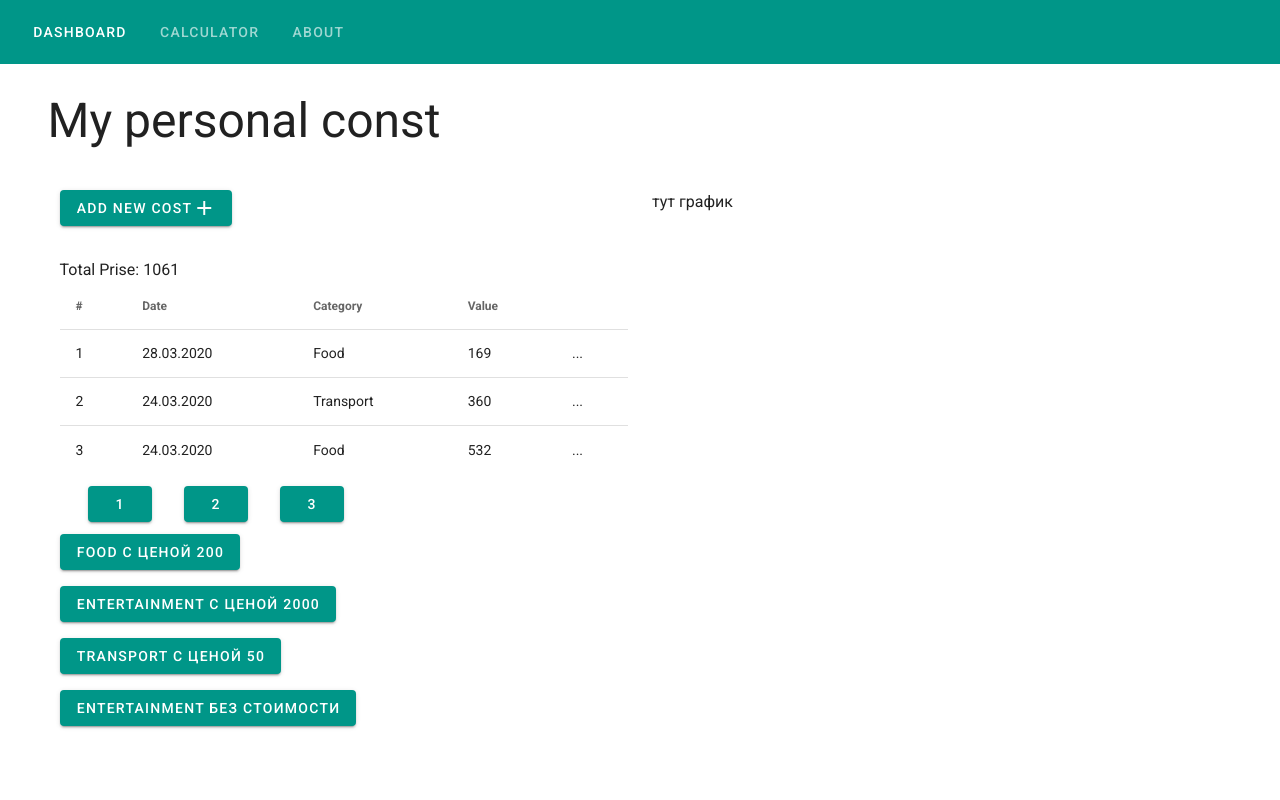
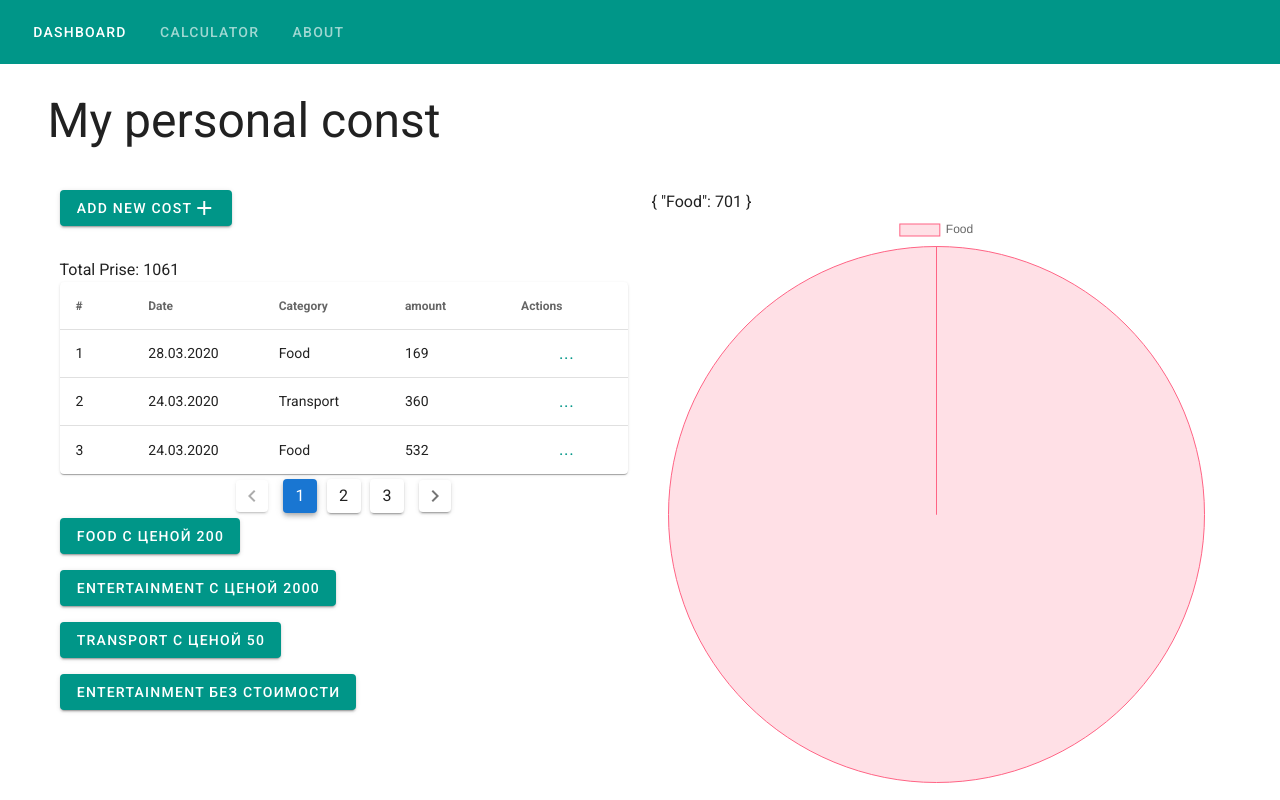
Before and after one commit to kirillisprk/vueJs, a Vue app in the folder my-personal-cost/: page /dashboard/1 in a window 1280 px wide. Built offline with nearby package versions, Linux system fonts and the light colour scheme.

Commit message:
ДЗ№9 Не готово

```diff
--- a/my-personal-cost/package.json
+++ b/my-personal-cost/package.json
@@ -9,9 +9,11 @@
     "test": "jest"
   },
   "dependencies": {
+    "chart.js": "^2.9.4",
     "core-js": "^3.6.5",
     "vee-validate": "^3.4.13",
     "vue": "^2.6.11",
+    "vue-chartjs": "^3.5.1",
     "vue-click-outside": "^1.1.0",
     "vue-router": "^3.5.2",
     "vuelidate": "^0.7.6",
--- a/my-personal-cost/src/App.vue
+++ b/my-personal-cost/src/App.vue
@@ -12,21 +12,22 @@
         </v-row>
         <v-row>
           <v-col>
-            <v-btn color="teal mb-8" dark @click="dialog = true">
+            <v-btn color="teal mb-8" dark @click="state='Add'; dialog = true">
               ADD NEW COST
               <v-icon>mdi-plus</v-icon>
             </v-btn>
-            <AddPaymentForm @hideAdd="closeWindow" :dialog="dialog"/>
+            <AddPaymentForm @hideAdd="closeWindow" :dialog="dialog" :state="this.state" :editElement="editElement"/>
             <router-view/>
             <FastAddList @showAdd="showWindow"/>
-            <AddPaymentForm v-if="editIsShow" :state="this.state" :editElement="editElement"/>
           </v-col>
           <v-col>
-            тут график
+            {{ this.getStatistics }}
+            <chart-pie :chartdata="chartData"/>
           </v-col>
         </v-row>
       </v-container>
     </v-main>
+
   </v-app>
 </template>
 
@@ -36,6 +37,8 @@ import Header from "@/components/Header";
 import ButtonAddNewCost from "@/components/ButtonAddNewCost";
 import FastAddList from "@/components/FastAddList";
 import AddPaymentForm from "@/components/AddPaymentForm";
+import {mapGetters} from "vuex";
+import ChartPie from "@/components/ChartPie";
 
 export default {
   name: 'App',
@@ -44,8 +47,10 @@ export default {
     ButtonAddNewCost,
     FastAddList,
     AddPaymentForm,
+    ChartPie
   },
   data: () => ({
+    loaded: false,
     dialog: false,
     textHeader: 'My personal const',
     showFormAdd: false,
@@ -53,11 +58,18 @@ export default {
     modalSettings: {},
     editIsShow: false,
     editElement: {},
-    state: ''
+    state: '',
+    //chartLabels: Object.keys(this.getStatistics),
+    //chartData: Object.values(this.getStatistics),
+    chartOptions: null,
+    chartData: {
+      labels: ['Food'],
+      data: [333]
+    }
   }),
   methods: {
     edit (element) {
-      this.editIsShow = true;
+      this.dialog = true;
       this.state = 'edit'
       this.editElement = element
     },
@@ -69,6 +81,20 @@ export default {
     },
     showWindow () {
       this.dialog = true
+      this.state = 'Add'
+    },
+    showGraphic () {
+      this.renderChart(this.dataSet)
+    }
+  },
+  computed: {
+    ...mapGetters([
+      'getCategoriesList',
+      'getStatistics'
+    ]),
+    getLabels () {
+      console.log('345', this.getStatistics)
+      return ['Food']
     }
   },
   watch: {
@@ -82,7 +108,6 @@ export default {
     }
   },
   mounted () {
-
     this.$contextMenu.EventBus.$on('editElement', this.edit)
     this.$contextMenu.EventBus.$on('closeEdit', this.closeEdit)
   }
--- a/my-personal-cost/src/components/AddPaymentForm.vue
+++ b/my-personal-cost/src/components/AddPaymentForm.vue
@@ -208,6 +208,10 @@ export default {
       this.date = new Date(+yyyy, +mm, +dd).toISOString().slice(0, 10)
     },
     closeWindow () {
+      this.selectedCategory = ''
+      this.amount = ''
+      this.editId = ''
+      this.date = ''
       this.$emit('hideAdd');
     }
 
@@ -228,8 +232,8 @@ export default {
     this.getOptionsCategories()
     if (this.state === 'edit') {
       this.setForm(this.editElement)
-      this.$contextMenu.EventBus.$on('editElement', this.setForm)
     }
+    this.$contextMenu.EventBus.$on('editElement', this.setForm)
   }
 
 }
--- /dev/null
+++ b/my-personal-cost/src/components/ChartPie.vue
@@ -0,0 +1,45 @@
+<script>
+import {Pie} from 'vue-chartjs'
+
+export default {
+  extends: Pie,
+  props: {
+    chartdata: {
+      type: Object,
+      default: null
+    },
+  },
+  data () {
+    return {
+      chartOptions: null,
+      chartData: {
+        labels: this.chartdata.labels,
+        datasets: [{
+          label: 'Расходы по категориям',
+          data: this.chartdata.data,
+          backgroundColor: [
+            'rgba(255, 99, 132, 0.2)',
+            'rgba(54, 162, 235, 0.2)',
+            'rgba(255, 206, 86, 0.2)',
+            'rgba(75, 192, 192, 0.2)'
+          ],
+          borderColor: [
+            'rgba(255, 99, 132, 1)',
+            'rgba(54, 162, 235, 1)',
+            'rgba(255, 206, 86, 1)',
+            'rgba(75, 192, 192, 1)'
+          ],
+          borderWidth: 1
+        }]
+      }
+    }
+  },
+  mounted () {
+    this.renderChart(this.chartData, this.chartOptions)
+  }
+}
+</script>
+
+<style scoped>
+
+</style>
--- a/my-personal-cost/src/components/ContextMenuComponent.vue
+++ b/my-personal-cost/src/components/ContextMenuComponent.vue
@@ -1,5 +1,34 @@
 <template>
-  <div class="menu">
+  <div>
+    <template>
+      <div class="text-center">
+        <v-menu
+          offset-y
+        >
+          <template v-slot:activator="{ on, attrs }">
+            <v-btn
+              text
+              color="teal"
+              v-bind="attrs"
+              v-on="on"
+            >
+              ...
+            </v-btn>
+          </template>
+          <v-list>
+            <v-list-item>
+              <v-list-item-title @click="editElement(itemParam)">Редактировать</v-list-item-title>
+            </v-list-item>
+            <v-list-item>
+              <v-list-item-title @click="deleteMenu(itemParam.id)">Удалить</v-list-item-title>
+            </v-list-item>
+          </v-list>
+        </v-menu>
+      </div>
+    </template>
+  </div>
+
+  <!--  <div class="menu">
       <button
         v-click-outside="hide"
         class="btn"
@@ -20,7 +49,7 @@
           </button>
         </div>
       </transition>
-  </div>
+    </div>-->
 </template>
 
 <script>
@@ -41,6 +70,10 @@ export default {
   },
   data () {
     return {
+      items: [
+        {title: 'Редактировать'},
+        {title: 'Удалить'}
+      ],
       opened: false
     }
   },
--- a/my-personal-cost/src/components/Pagination.vue
+++ b/my-personal-cost/src/components/Pagination.vue
@@ -1,21 +1,38 @@
 <template>
   <div>
-    <v-col>
-      <v-btn color="teal mx-4" dark
-             v-for="page in this.countPages"
-             :key="page"
-             @click="clickPage(page)">
-        {{ page }}
-      </v-btn>
-    </v-col>
+    <template>
+      <div class="text-center">
+        <v-pagination
+          v-model="p"
+          :length="this.countPages"
+          :total-visible="7"
+          @input="clickPage">
+        </v-pagination>
+      </div>
+    </template>
   </div>
 </template>
 
 <script>
+import {mapGetters} from "vuex";
+
 export default {
   name: 'Pagination',
   props: {
     countPages: Number
+  },
+  data () {
+    return {
+      p: this.getPage
+    }
+  },
+  computed: {
+    ...mapGetters(['getCurrentPage']),
+    getPage () {
+      let p = this.getCurrentPage.slice(-1);
+      return parseInt(p)
+    },
+
   },
   methods: {
     clickPage (n) {
@@ -24,7 +41,11 @@ export default {
         this.$emit('changePage')
       }
     }
+  },
+  created () {
+    this.p = this.getPage
   }
+
 }
 </script>
 
--- a/my-personal-cost/src/components/PaymentsDisplay.vue
+++ b/my-personal-cost/src/components/PaymentsDisplay.vue
@@ -2,48 +2,22 @@
   <div>
     <template>
       <span>Total Prise: {{ this.getFullPaymentAmount }}</span>
-      <v-simple-table
-        fixed-header>
-        <template v-slot:default>
-          <thead>
-          <tr>
-            <th class="text-left">
-              #
-            </th>
-            <th class="text-left">
-              Date
-            </th>
-            <th class="text-left">
-              Category
-            </th>
-            <th class="text-left">
-              Value
-            </th>
-            <th class="text-left">
-
-            </th>
-          </tr>
-          </thead>
-          <tbody>
-          <tr v-for="item in getPagePaymentsList[currentPage]" :key="item.id">
-            <td>{{ item.id }}</td>
-            <td>{{ item.date }}</td>
-            <td>{{ item.category }}</td>
-            <td>{{ item.amount }}</td>
-            <td>
-              <ContextMenuComponent
-                :item-param="{id: item.id, date: item.date, category: item.category, amount: item.amount}"/>
-            </td>
-          </tr>
-          </tbody>
+      <v-data-table
+        :headers="headers"
+        :items="getPagePaymentsList[currentPage]"
+        class="elevation-1"
+        hide-default-footer
+      >
+        <template v-slot:item.actions="{ item }">
+          <ContextMenuComponent
+            :item-param="{id: item.id, date: item.date, category: item.category, amount: item.amount}"/>
         </template>
-      </v-simple-table>
+      </v-data-table>
+      <pagination
+        :count-pages="this.getCountPages"
+        @changePage="getDataPage"
+      />
     </template>
-    <pagination
-      :count-pages="this.getCountPages"
-      @changePage="getDataPage"
-    />
-
   </div>
 </template>
 
@@ -60,12 +34,24 @@ export default {
   },
   data () {
     return {
-      currentPage: ''
+      headers: [
+        {
+          text: '#',
+          align: 'start',
+          sortable: true,
+          value: 'id',
+        },
+        {text: 'Date', value: 'date', sortable: true},
+        {text: 'Category', value: 'category', sortable: true},
+        {text: 'amount', value: 'amount', sortable: true},
+        {text: 'Actions', value: 'actions', sortable: false},
+      ],
+      currentPage: '',
+
     }
   },
   computed: {
-    ...mapGetters(['getFullPaymentAmount', 'getPagePaymentsList', 'getCountPages'])
-
+    ...mapGetters(['getFullPaymentAmount', 'getPagePaymentsList', 'getCountPages']),
   },
   methods: {
     ...mapActions(['fetchDataPage']),
--- a/my-personal-cost/src/store/index.js
+++ b/my-personal-cost/src/store/index.js
@@ -11,10 +11,27 @@ export default new Vuex.Store({
     categoryList: [],
     pagePaymentsList: [],
     countPages: getAllPage.length,
-    currentPage: 'Page1'
+    currentPage: 'Page1',
+    statistics: {}
   },
   getters: {
     getCategoriesList: state => state.categoryList,
+    getStatistics: state => {
+      const data = Object.values(state.pagePaymentsList);
+      let matcher = state.categoryList
+      let fullDesiredCategory = [];
+      for (let i = 0; i < data.length; i++) {
+        let desiredCategory = data[i].filter((obj) => {
+          return obj.category === matcher[0];
+        });
+        fullDesiredCategory = [...fullDesiredCategory, ...desiredCategory]
+      }
+      let resultAmountDesiredCategory = fullDesiredCategory.reduce((prev, next) => prev + next.amount, 0);
+      let resObj = {};
+      resObj[matcher[0]] = resultAmountDesiredCategory;
+      console.log('res:', resObj);
+      return resObj
+    },
     getFullPaymentAmount: state => {
       const all = Object.values(state.pagePaymentsList)
       return all.reduce((res, cur) => {
```
Also changed, not shown: 1 other file (tests, documents, lock files or other folders). Lines whose indentation alone changed are shown as unchanged.
